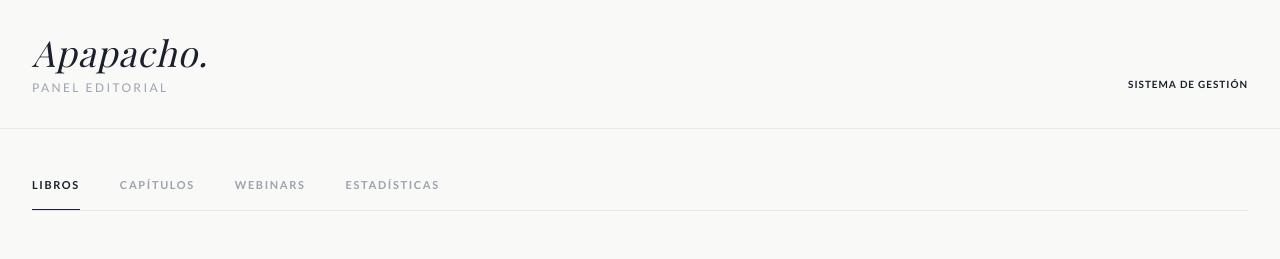
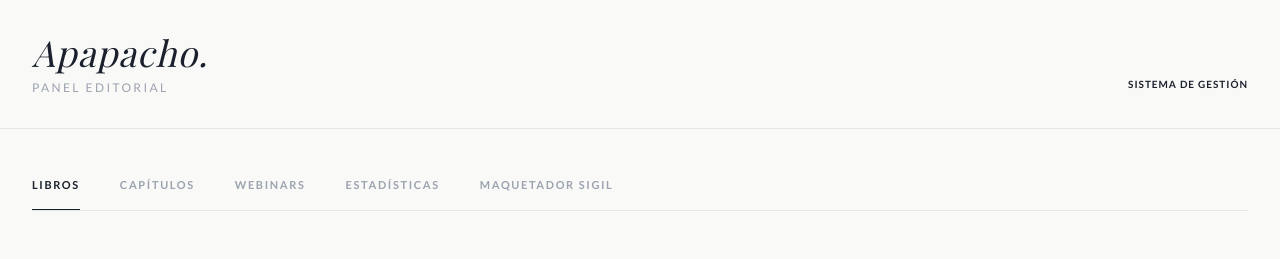
Before and after one commit to sabuat/apapacho-admin, a Next.js app: page / in a window 1280 px wide. Shown: the top 259 px of the page. Built offline with nearby package versions, Linux system fonts and the light colour scheme; no server answers; the database is empty; a web font is replaced by a local one.

Commit message:
Epub Formater

```diff
--- a/pages/index.js
+++ b/pages/index.js
@@ -5,6 +5,7 @@ import BooksTab from '@/components/tabs/BooksTab'
 import ChaptersTab from '@/components/tabs/ChaptersTab'
 import WebinarsTab from '@/components/tabs/WebinarsTab'
 import StatsTab from '@/components/tabs/StatsTab'
+import EpubTab from '@/components/tabs/EpubTab'
 
 export default function Admin() {
   const [activeTab, setActiveTab] = useState('books')
@@ -15,6 +16,7 @@ export default function Admin() {
     { id: 'chapters', label: 'Capítulos' },
     { id: 'webinars', label: 'Webinars' },
     { id: 'stats', label: 'Estadísticas' },
+    { id: 'epub', label: 'Maquetador Sigil' },
   ]
 
   return (
@@ -27,7 +29,7 @@ export default function Admin() {
         <div className="max-w-7xl mx-auto px-6 lg:px-8 py-12">
 
           {/* Navegación Editorial */}
-          <nav className="flex gap-10 border-b border-gray-200 mb-12">
+          <nav className="flex flex-wrap gap-x-10 gap-y-4 border-b border-gray-200 mb-12">
             {tabs.map((tab) => (
               <button
                 key={tab.id}
@@ -52,6 +54,7 @@ export default function Admin() {
             {activeTab === 'chapters' && <ChaptersTab books={books} />}
             {activeTab === 'webinars' && <WebinarsTab />}
             {activeTab === 'stats' && <StatsTab books={books} />}
+            {activeTab === 'epub' && <EpubTab />}
           </div>
         </div>
       </Layout>
```
